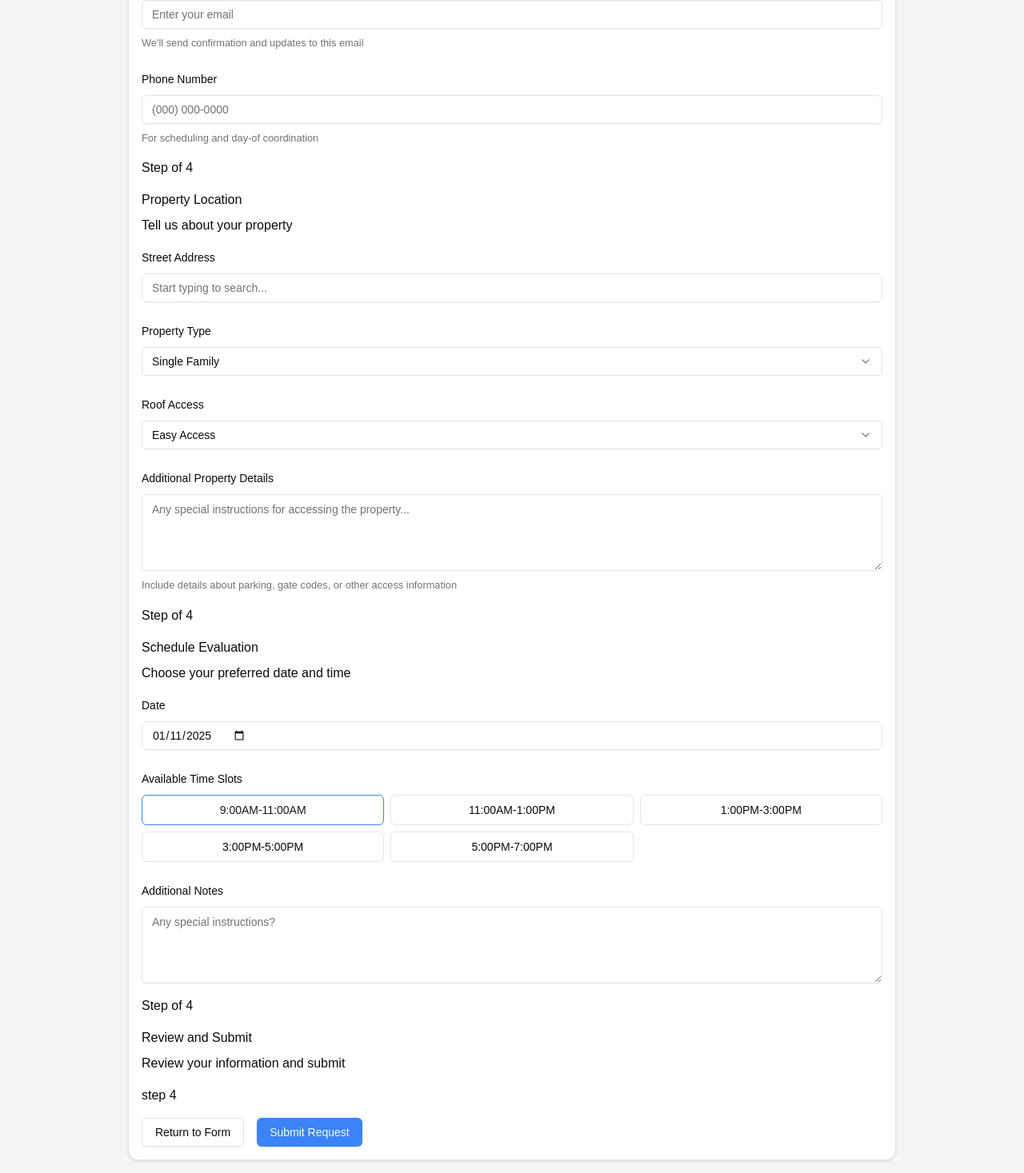
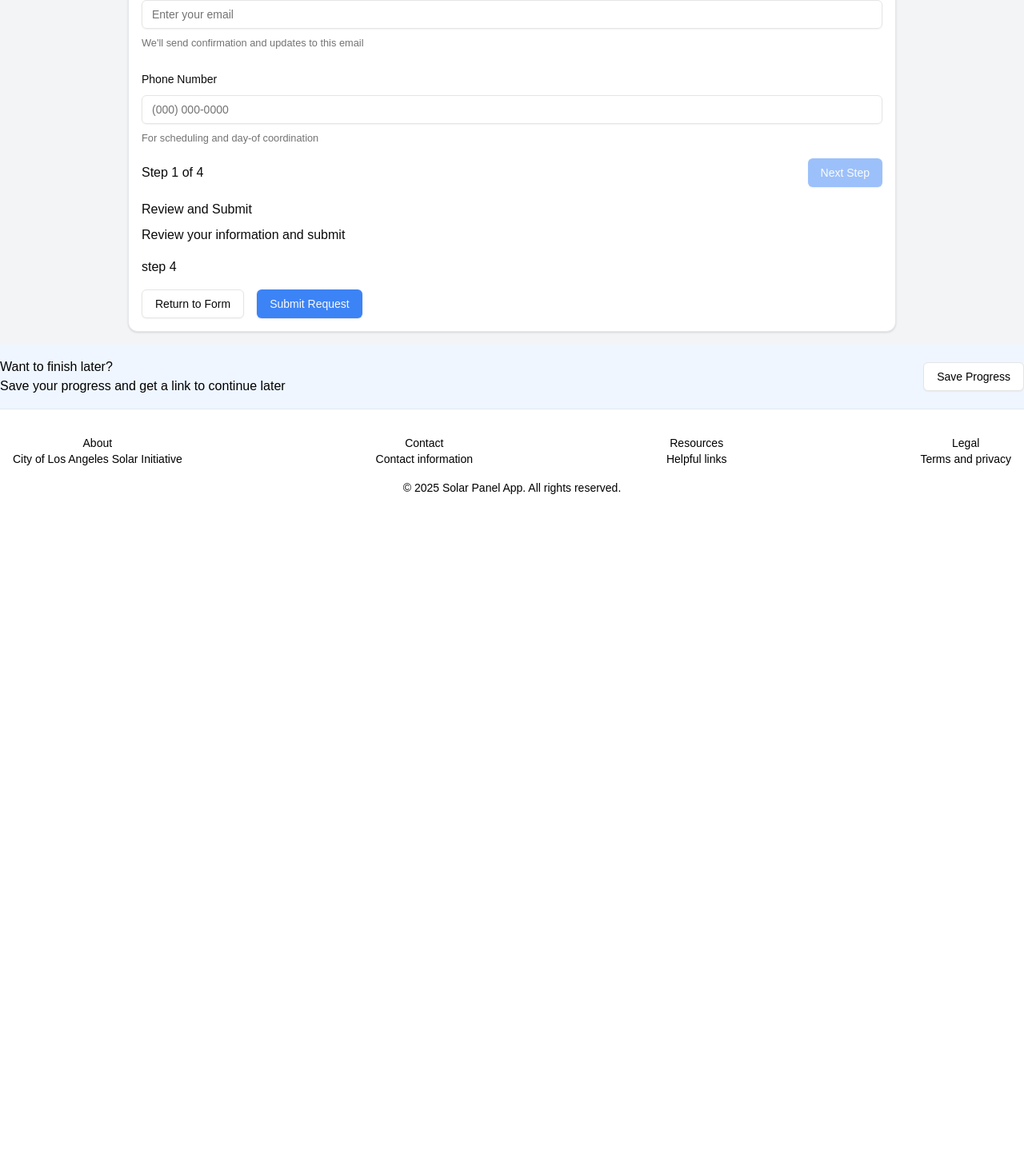
Before and after one commit to chingu-voyages/v52-tier3-team-33, a Next.js app in the folder solar-panel/: page /public/evaluate/form in a window 1280 px wide. Shown: the part 493-1960 px from the top of the page at 80% size. After the commit the page ends 1145 px from the top, so only its background shows below. Built offline with nearby package versions, Linux system fonts and the light colour scheme.

Commit message:
Update form steps components with form evaluation

```diff
--- a/solar-panel/src/app/public/evaluate/form/components/step-1/page.tsx
+++ b/solar-panel/src/app/public/evaluate/form/components/step-1/page.tsx
@@ -1,8 +1,16 @@
+"use client";
+
+import { useEvaluationFormStore } from "@/stores/evaluation-form-store";
+
 import CtaContainer from "../adopt/form-navigation";
 import HeadContainer from "../adopt/head";
 import StepOneFormFields from "./form-fields";
 
 export default function FormStepOne(): React.ReactNode {
+  const { currentStep, isStepValid } = useEvaluationFormStore();
+
+  if (currentStep !== 1) return null;
+
   return (
     <section className="flex w-full flex-col gap-4">
       <HeadContainer
@@ -10,7 +18,7 @@ export default function FormStepOne(): React.ReactNode {
         copy="Please provide your contact details"
       />
       <StepOneFormFields />
-      <CtaContainer />
+      <CtaContainer currentStep={1} canProceed={isStepValid(1)} />
     </section>
   );
 }
--- a/solar-panel/src/app/public/evaluate/form/components/step-2/page.tsx
+++ b/solar-panel/src/app/public/evaluate/form/components/step-2/page.tsx
@@ -1,8 +1,16 @@
+"use client";
+
+import { useEvaluationFormStore } from "@/stores/evaluation-form-store";
+
 import CtaContainer from "../adopt/form-navigation";
 import HeadContainer from "../adopt/head";
 import StepTwoFormFields from "./form-fields";
 
 export default function FormStepOne(): React.ReactNode {
+  const { currentStep, isStepValid } = useEvaluationFormStore();
+
+  if (currentStep !== 2) return null;
+
   return (
     <section className="flex w-full flex-col gap-4">
       <HeadContainer
@@ -10,7 +18,7 @@ export default function FormStepOne(): React.ReactNode {
         copy="Tell us about your property"
       />
       <StepTwoFormFields />
-      <CtaContainer />
+      <CtaContainer currentStep={2} canProceed={isStepValid(2)} />
     </section>
   );
 }
--- a/solar-panel/src/app/public/evaluate/form/components/step-3/page.tsx
+++ b/solar-panel/src/app/public/evaluate/form/components/step-3/page.tsx
@@ -1,8 +1,16 @@
+"use client";
+
+import { useEvaluationFormStore } from "@/stores/evaluation-form-store";
+
 import CtaContainer from "../adopt/form-navigation";
 import HeadContainer from "../adopt/head";
 import StepThreeFormFields from "./form-fields";
 
 export default function FormStepThree(): React.ReactNode {
+  const { currentStep, isStepValid } = useEvaluationFormStore();
+
+  if (currentStep !== 3) return null;
+
   return (
     <section className="flex w-full flex-col gap-4">
       <HeadContainer
@@ -10,7 +18,7 @@ export default function FormStepThree(): React.ReactNode {
         copy="Choose your preferred date and time"
       />
       <StepThreeFormFields />
-      <CtaContainer />
+      <CtaContainer currentStep={3} canProceed={isStepValid(3)} />
     </section>
   );
 }
--- a/solar-panel/src/app/public/evaluate/form/page.tsx
+++ b/solar-panel/src/app/public/evaluate/form/page.tsx
@@ -1,3 +1,5 @@
+"use client";
+
 import { Card } from "@/components/ui/card";
 
 import SafeForLater from "./adopt/safe-for-later";
```
